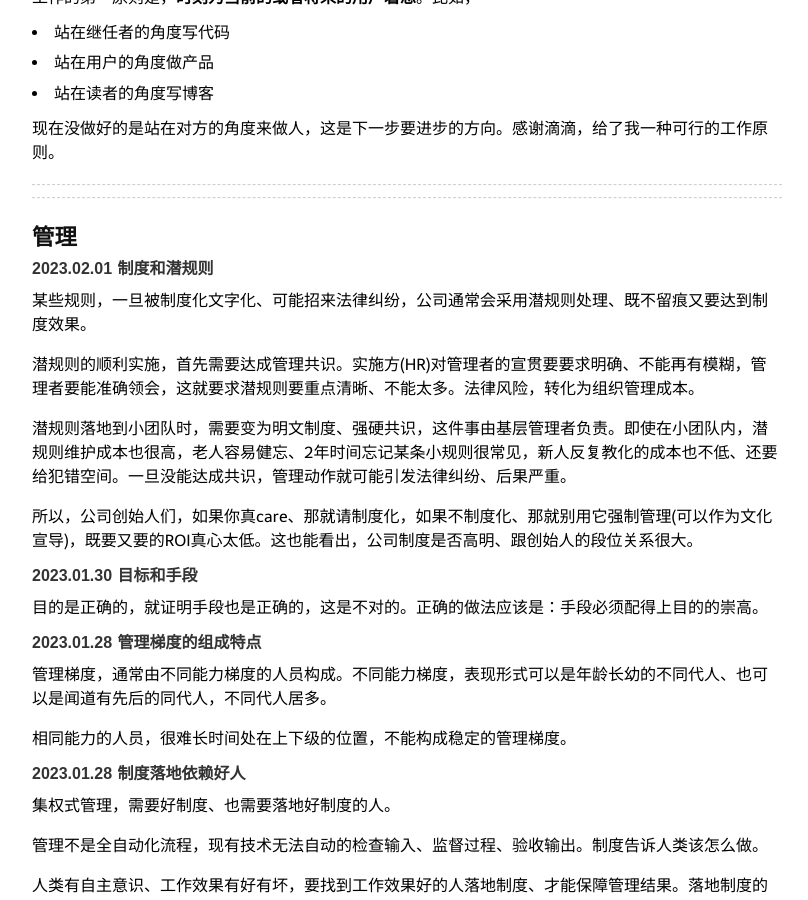
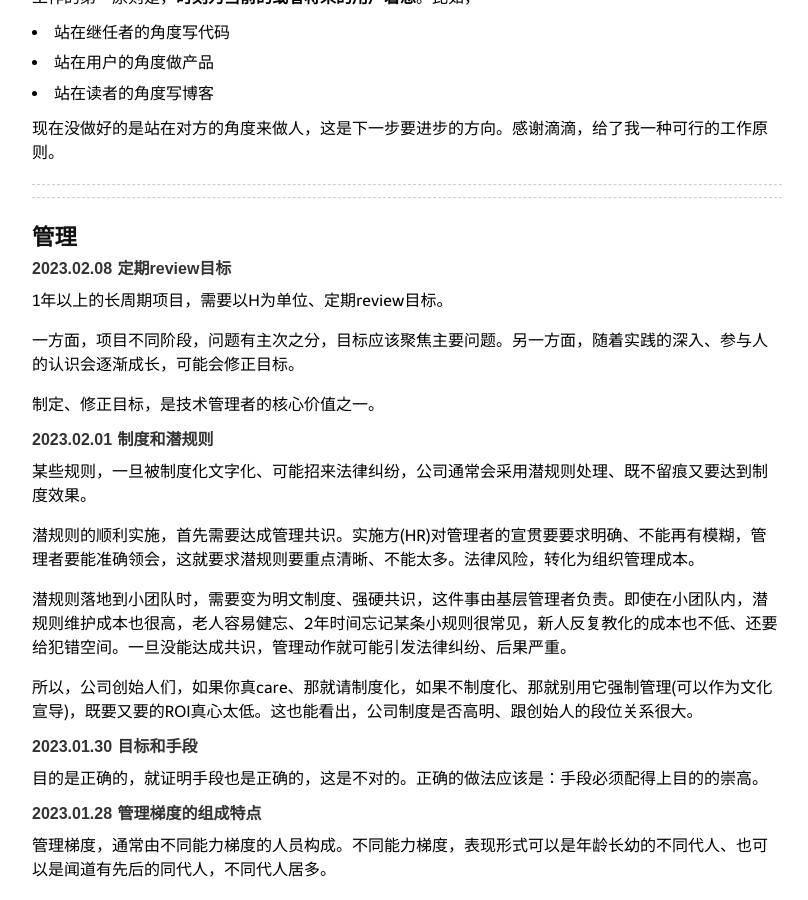
Before and after one commit to niean/niean.github.io, a Jekyll site: the page built from _posts/2020-03-15-op-tb.markdown, in a window 1280 px wide and 900 px high, scrolled down 14483 px. Shown: the whole window, without its empty margins (233-1041 px from the left). Built offline with Jekyll 4.4.1, drawn with Linux system fonts in a browser that asks for light colours; comment, search, counter and statistics services are not loaded; some of the changed text lies outside the part shown.

Commit message:
更新opas

```diff
--- a/_posts/2020-03-15-op-tb.markdown
+++ b/_posts/2020-03-15-op-tb.markdown
@@ -494,6 +494,14 @@
 ------------------------------------------------------------------------------------------------------------
 
 ## 管理
+#### 2023.02.08 定期review目标
+1年以上的长周期项目，需要以H为单位、定期review目标。
+
+一方面，项目不同阶段，问题有主次之分，目标应该聚焦主要问题。另一方面，随着实践的深入、参与人的认识会逐渐成长，可能会修正目标。
+
+制定、修正目标，是技术管理者的核心价值之一。
+
+
 #### 2023.02.01 制度和潜规则
 某些规则，一旦被制度化文字化、可能招来法律纠纷，公司通常会采用潜规则处理、既不留痕又要达到制度效果。
 
@@ -841,6 +849,12 @@
 ------------------------------------------------------------------------------------------------------------
 
 ## 个人
+#### 2023.02.08 认知的场景局限
+在特定场景下形成了的认知机制、模式，会主动扩张势力范围，不分场合、不分青红皂白地运行。一旦遇到全新的、风格迥异的场景，它就会对人的认知产生巨大的干扰和破坏。这是认知进化留下的「嗔念」，也说明了认知的场景局限。
+
+同样的，经验、理论也存在场景局限。
+
+
 #### 2023.01.20 中国的分层特点
 当前的中国社会是分层的，包括思想意识、文化程度、经济发展等等。
 
```
Also changed, not shown: _posts/2022-01-27-op-cn.markdown (+9 -1 lines), _posts/2023-01-30-finops-arch.markdown (+18 -5 lines), images/20220127/opas-zhengti-zuzhi.png, 1 other file.
